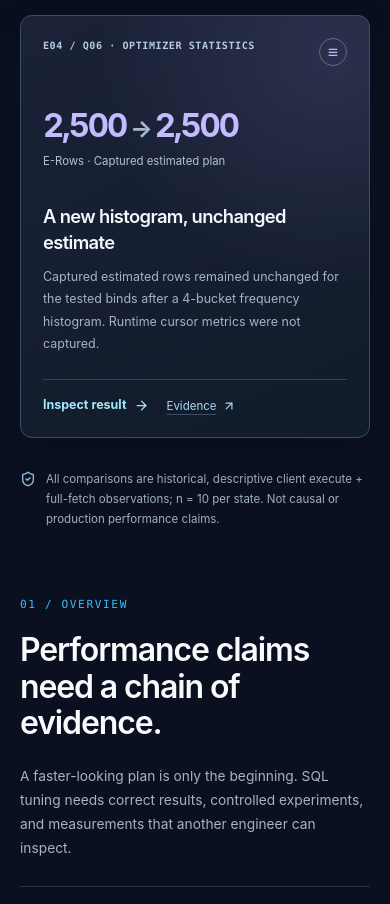
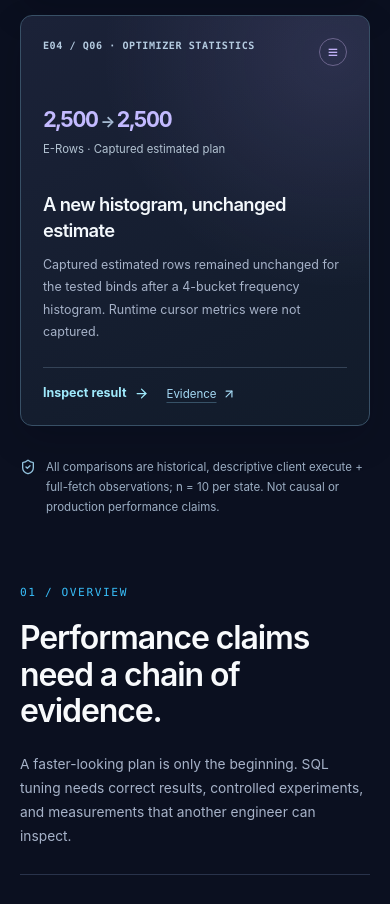
Before and after one commit to Alexisvop/Oracle-Performance-Analyzer, a React (Vite) app in the folder portfolio/: page / in a window 390 px wide. Shown: the part 2587-3491 px from the top of the page. Built offline with nearby package versions, Linux system fonts and the light colour scheme.

Commit message:
style(portfolio): prevent narrow-phone histogram metric overflow

```diff
--- a/portfolio/src/styles.css
+++ b/portfolio/src/styles.css
@@ -1809,5 +1809,5 @@ footer > a:last-child {
   .brief-card.estimate { grid-column: auto; }
   .brief-card { padding: 22px; }
   .brief-value { font-size: 3.1rem; }
-  .brief-value-estimate { font-size: 2.05rem; }
-}
+  .brief-value-estimate { font-size: clamp(1.35rem, 5.2vw, 2.05rem); }
+}
```
